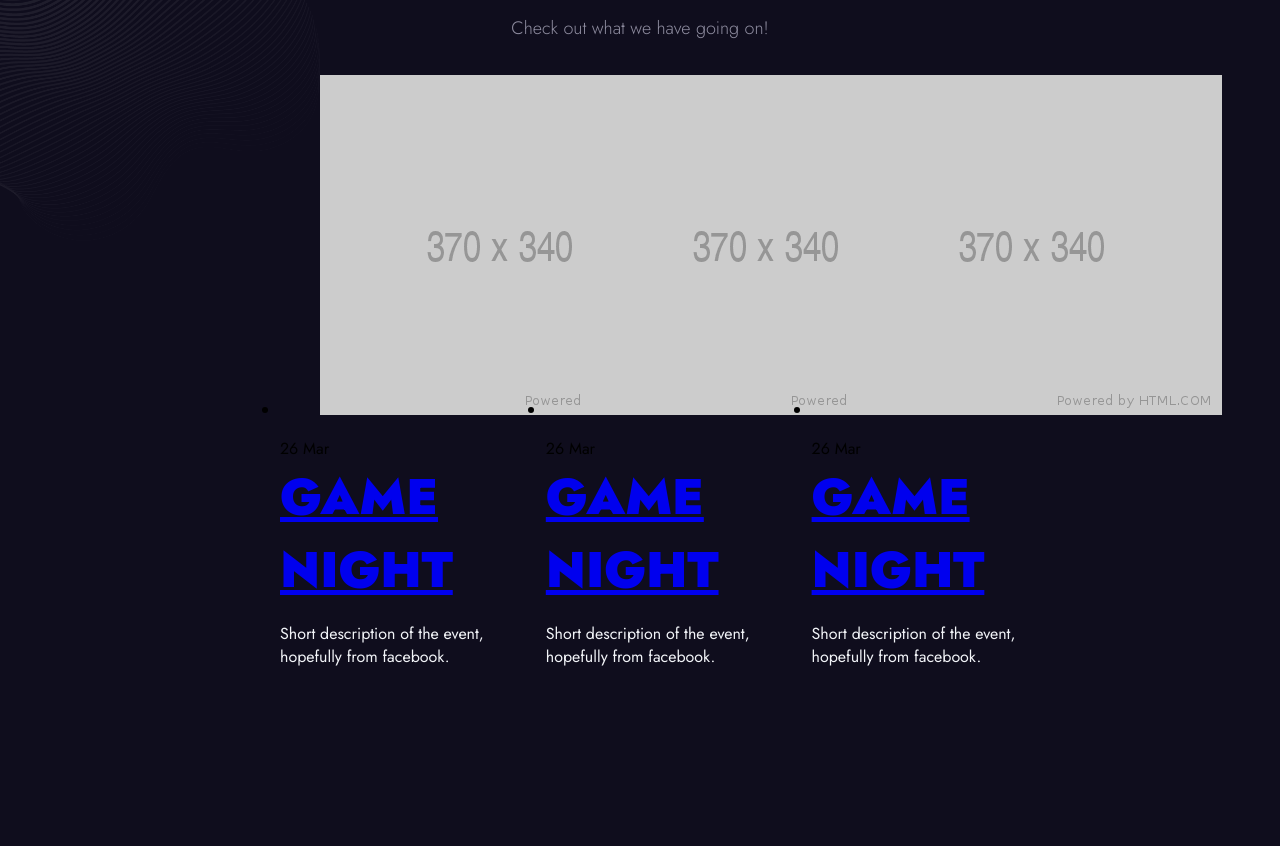
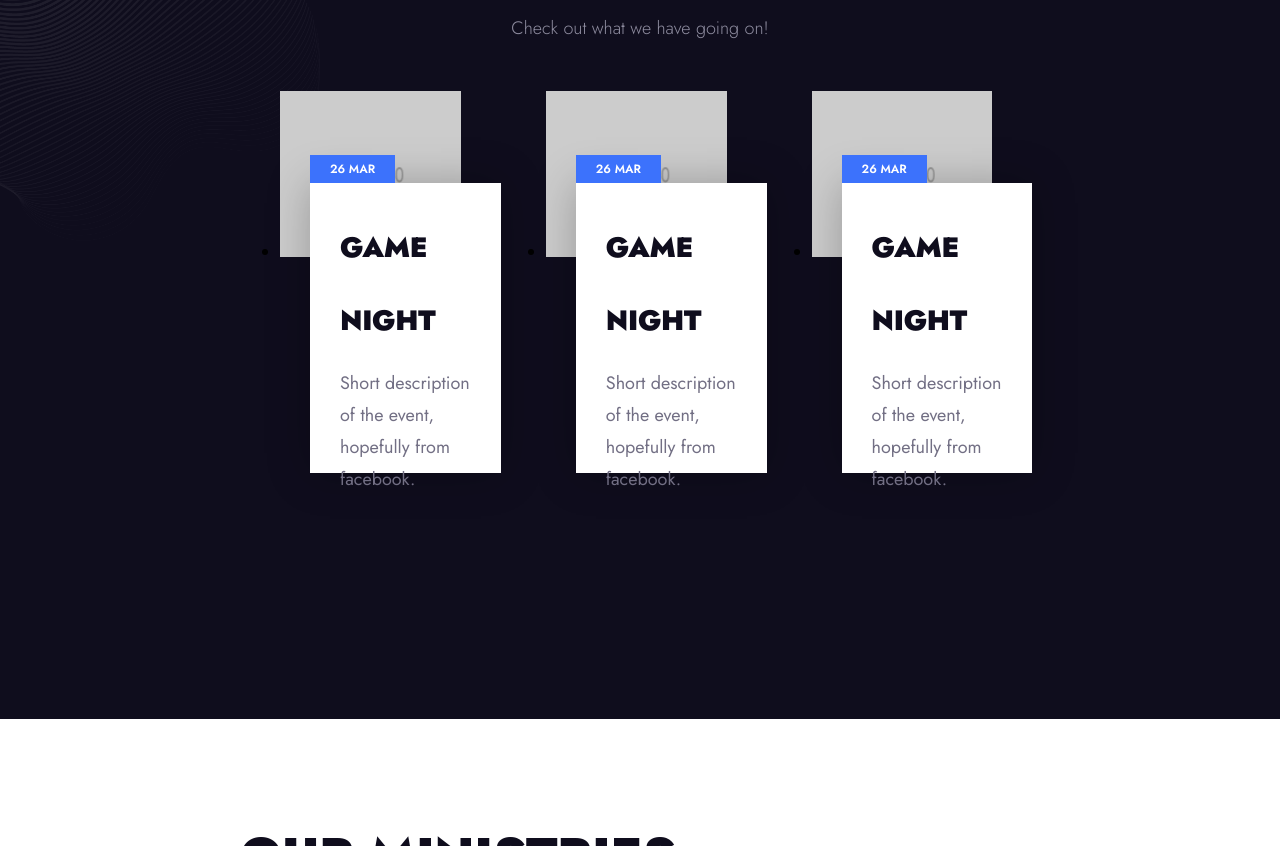
Before and after one commit to MrWobbles/MrWobbles.github.io, a website: page index.html in a window 1280 px wide. Shown: the part 1954-2800 px from the top of the page. Drawn offline with nearby package versions, Linux system fonts and the light colour scheme.

Commit message:
What's happening styling

```diff
--- a/assets/src/scss/components/_happening.scss
+++ b/assets/src/scss/components/_happening.scss
@@ -1,26 +1,95 @@
-.events{
+.events {
     padding-top: 185px;
     background-image: url('/assets/dist/images/wavy-lines.png');
     background-repeat: no-repeat;
     background-position: top left;
     background-size: 25% auto;
 
-    h2, .callout-text{
+    h2,
+    .callout-text {
         width: 100%;
         text-align: center;
     }
 
-    ul{
+    .callout-text {
+        margin-bottom: 50px;
+    }
+
+    ul {
         display: flex;
         flex-wrap: wrap;
 
-        li{
+        li {
             width: calc(33% - 30px);
             margin-right: 45px;
 
-            &:nth-child(3n){
+            &:nth-child(3n) {
                 margin-right: 0;
             }
         }
     }
+
+    figure {
+        margin: 0;
+
+        img {
+            width: calc(100% - 40px);
+        }
+    }
 }
+
+.event-details {
+    background: #fff;
+    margin-left: 30px;
+    top: -80px;
+    position: relative;
+    padding: 20px 30px;
+    height: 250px;
+    box-shadow: 0px 0px 40px rgba(0, 0, 0, 0.25);
+
+    .date {
+        font-size: 12px;
+        color: #fff;
+        text-transform: uppercase;
+        background: #3c72fc;
+        padding: 5px 20px;
+        position: absolute;
+        top: -28px;
+        font-weight: 600;
+        left: 0;
+    }
+
+    h3 a {
+        color: #0f0d1d;
+        text-decoration: none;
+        font-size: 28px;
+        text-transform: uppercase;
+        font-family: 'Jost';
+        letter-spacing: -0.02rem;
+    }
+
+    p {
+        color: #726f84;
+        font-size: 18px;
+        line-height: 2rem;
+    }
+
+    > a {
+        position: absolute;
+        bottom: 30px;
+        width: calc(100% - 80px);
+        color: #0f0d1d;
+        text-decoration: none;
+
+        &:after {
+            content: '';
+            width: 40px;
+            height: 3px;
+            background: #0f0d1d;
+            display: block;
+            border-radius: 5px;
+            position: absolute;
+            bottom: -12px;
+        }
+    }
+}
--- a/index.html
+++ b/index.html
@@ -116,7 +116,7 @@
     </section>
 
     <!-- //Ministries - Questions Answers -->
-    <section class="ministries">
+    <section class="ministries light-section">
         <div class="section-content">
             <h2>Our Ministries</h2>
             <div class="accordions">
```
Also changed, not shown: assets/dist/css/main.css, 1 other file.
